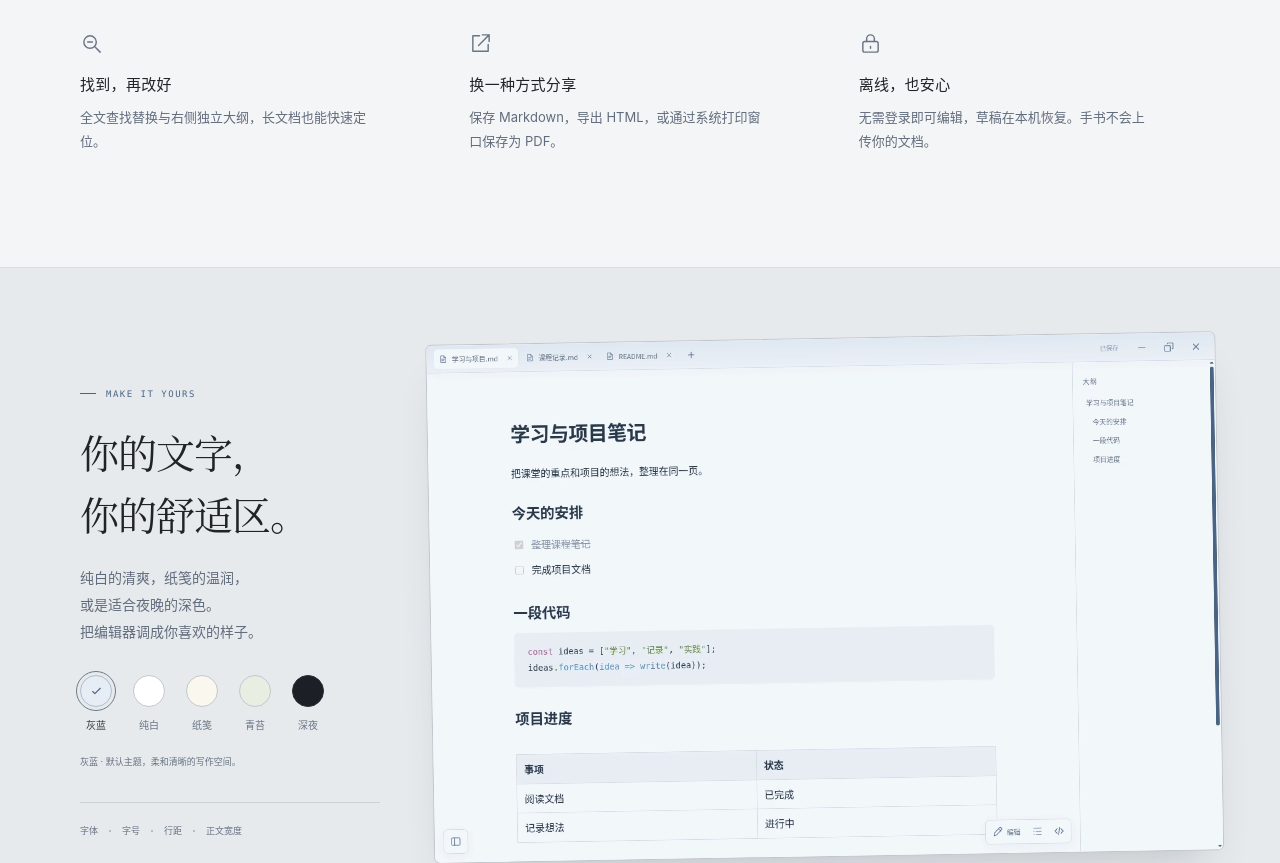
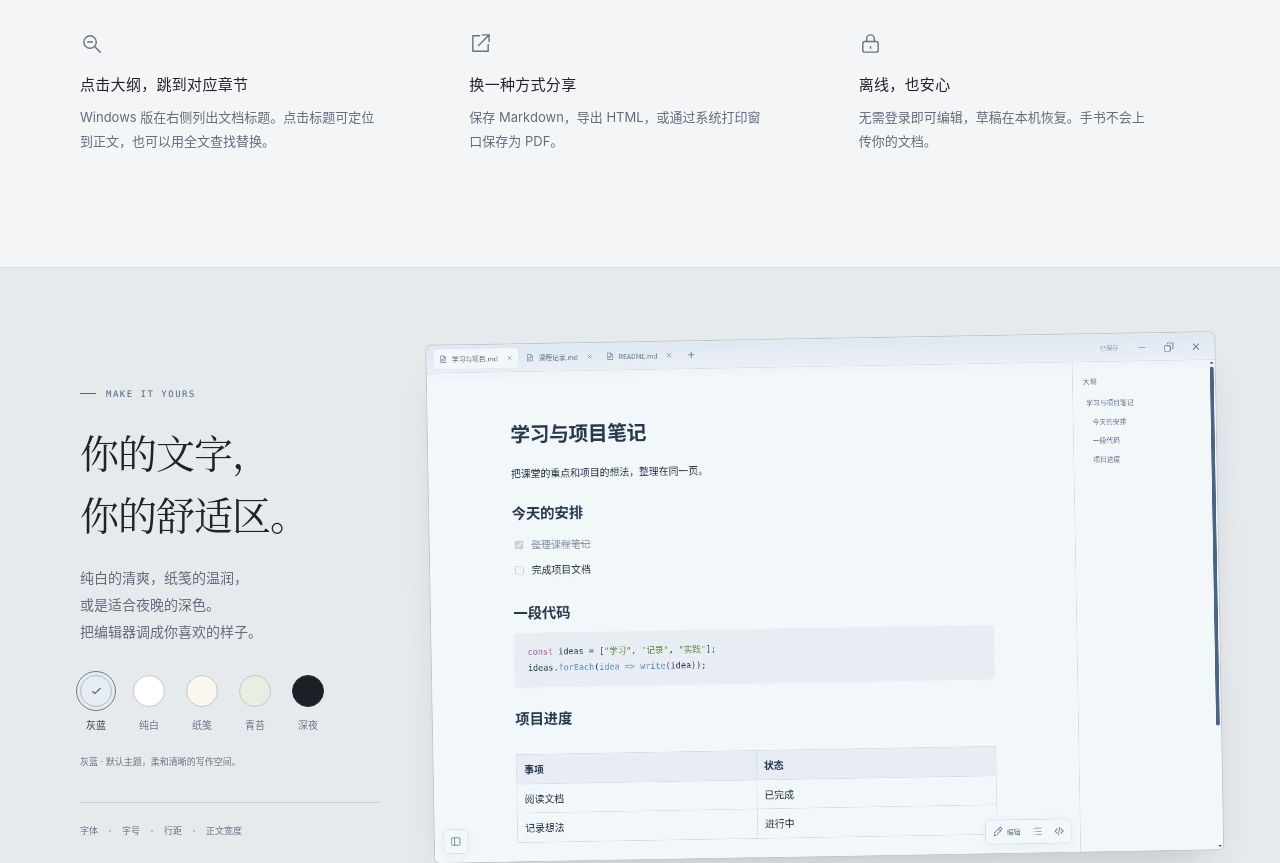
Before and after one commit to Linkyyy/tekaku, a plain HTML site: page index.html in a window 1280 px wide. Shown: the part 2757-3620 px from the top of the page. Drawn offline with Linux system fonts and the light colour scheme.

Commit message:
Document Windows outline navigation

```diff
--- a/index.html
+++ b/index.html
@@ -106,7 +106,7 @@
         <article><svg aria-hidden="true" class="icon"><use href="#i-image"/></svg><h3>图片，轻松放进来</h3><p>选择、拖入或粘贴。保存时自动整理本地附件，另存为也能带走图片。</p></article>
         <article><svg aria-hidden="true" class="icon"><use href="#i-table"/></svg><h3>表格，让信息有序</h3><p>增删行列、切换表头，用清楚的结构整理计划与项目进度。</p></article>
         <article><svg aria-hidden="true" class="icon"><use href="#i-code"/></svg><h3>代码，也清晰好读</h3><p>26 项代码语言选项，支持整行缩进、复制、自动换行与源码编辑。</p></article>
-        <article><svg aria-hidden="true" class="icon"><use href="#i-search"/></svg><h3>找到，再改好</h3><p>全文查找替换与右侧独立大纲，长文档也能快速定位。</p></article>
+        <article><svg aria-hidden="true" class="icon"><use href="#i-search"/></svg><h3>点击大纲，跳到对应章节</h3><p>Windows 版在右侧列出文档标题。点击标题可定位到正文，也可以用全文查找替换。</p></article>
         <article><svg aria-hidden="true" class="icon"><use href="#i-export"/></svg><h3>换一种方式分享</h3><p>保存 Markdown，导出 HTML，或通过系统打印窗口保存为 PDF。</p></article>
         <article><svg aria-hidden="true" class="icon"><use href="#i-lock"/></svg><h3>离线，也安心</h3><p>无需登录即可编辑，草稿在本机恢复。手书不会上传你的文档。</p></article>
       </div>
@@ -150,6 +150,7 @@
       <div class="faq-heading"><p class="eyebrow"><span></span> GOOD TO KNOW</p><h2 id="faq-title">还有一些，<br>你可能想知道。</h2><a class="text-link" href="https://github.com/Linkyyy/tekaku/issues" target="_blank" rel="noopener noreferrer">反馈问题 <span aria-hidden="true">↗</span></a></div>
       <div class="faq-list">
         <details><summary>支持哪些系统？需要安装吗？<svg aria-hidden="true" class="icon"><use href="#i-plus"/></svg></summary><div class="faq-answer"><p>目前提供 Windows 10 / 11 x64 便携版和 Android 8.0+ APK。Windows 版完整解压后运行 Tekaku.exe，保留同目录的 WebView2Loader.dll。需要系统的 <a href="https://developer.microsoft.com/microsoft-edge/webview2/" target="_blank" rel="noopener noreferrer">Microsoft Edge WebView2 Runtime</a>，Windows 11 通常已自带。无需安装 Go、Node.js 或 .NET。Android 版需要较新的系统 WebView；暂不提供 iPhone、macOS 和 Linux 版本。</p></div></details>
+        <details><summary>怎样用大纲跳到对应章节？<svg aria-hidden="true" class="icon"><use href="#i-plus"/></svg></summary><div class="faq-answer"><p>点击 Windows 编辑器右下角的大纲按钮，再点击右侧列表中的标题。阅读模式的跳转已在开发版修复，当前提供下载的是 Windows v0.12.0。</p></div></details>
         <details><summary>1.9 MB 是运行内存吗？<svg aria-hidden="true" class="icon"><use href="#i-plus"/></svg></summary><div class="faq-answer"><p>1.9 MB 是便携 ZIP 下载包的大小，程序本体约 4.5 MB，另附约 135 KB 的 SDK 加载器 DLL。手书使用系统 WebView2，不随包附带完整浏览器。运行内存会随文档大小和 WebView2 版本变化，需要合计程序及 WebView2 子进程；目前没有提供 Windows 实机内存测量值。</p></div></details>
         <details><summary>文件和图片保存在哪里？<svg aria-hidden="true" class="icon"><use href="#i-plus"/></svg></summary><div class="faq-answer"><p>Windows 的 Markdown 文件保存在你选择的位置，新插入图片在保存时写入同目录的「文档名.assets」文件夹。移动或分享文档时，请一起带上这个文件夹。Windows 草稿和设置保存在 %APPDATA%\Tekaku。Android 图片内嵌于 Markdown，草稿位于应用私有目录。草稿不能代替保存原文件。</p></div></details>
         <details><summary>可以完全离线使用吗？<svg aria-hidden="true" class="icon"><use href="#i-plus"/></svg></summary><div class="faq-answer"><p>安装好系统 WebView2 后，编辑、保存、本地图片和 HTML 导出均可离线使用，无需登录。手书不会上传文档。插入网络图片或主动打开网页链接时，会访问对应的网络地址。</p></div></details>
```
